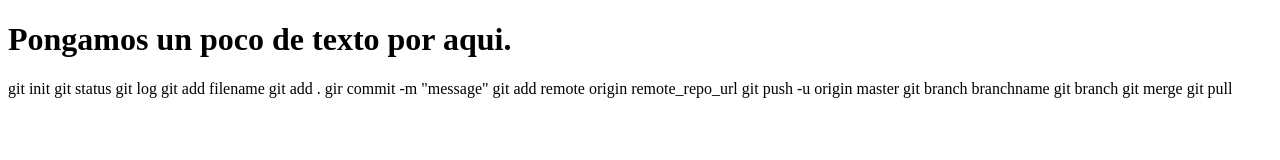
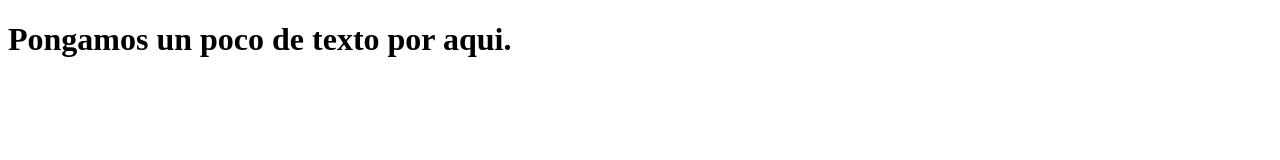
Before and after one commit to Valkireta/learning-Git-dont-mind-me, a plain HTML site: page git-lesson/index.html in a window 1280 px wide. Drawn offline with Linux system fonts and the light colour scheme.

Commit message:
My first commitment

```diff
--- a/git-lesson/index.html
+++ b/git-lesson/index.html
@@ -8,19 +8,5 @@
 </head>
 <body>
     <h1>Pongamos un poco de texto por aqui.</h1>
-    git init
-    git status
-    git log
-    git add filename
-    git add .
-    gir commit -m "message"
-    git add remote origin remote_repo_url
-    git push -u origin master
-
-    git branch branchname
-    git branch
-    git merge
-    git pull
-
 </body>
 </html>
```
